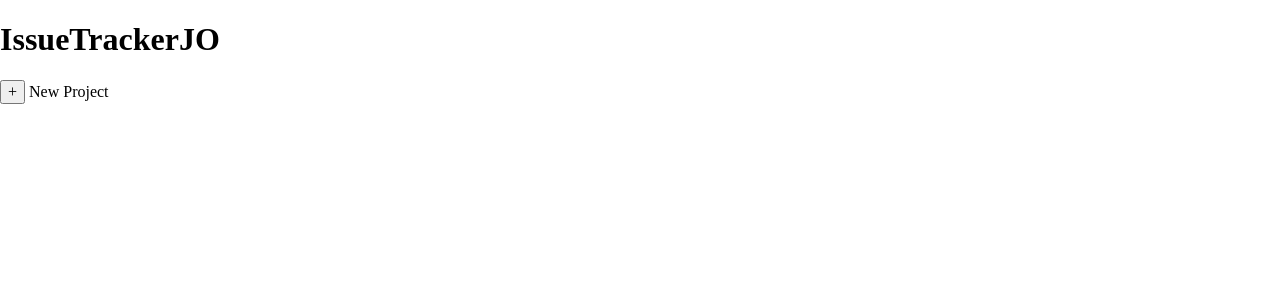
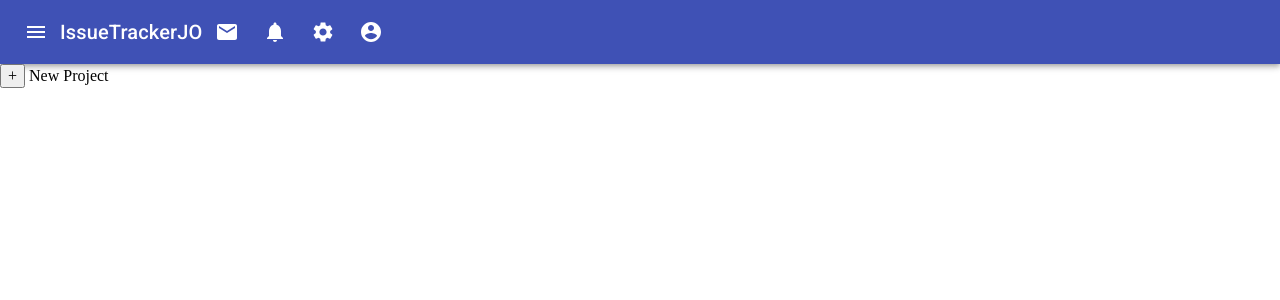
Before and after one commit to jei-0/issuetracker, a React (Create React App) app: page / in a window 1280 px wide. Shown: the top 300 px of the page. Built offline with nearby package versions, Linux system fonts and the light colour scheme.

Commit message:
began to implement material-ui to Header comp

```diff
--- a/src/Components/Header.js
+++ b/src/Components/Header.js
@@ -1,7 +1,41 @@
+import { AppBar, Toolbar, Typography, IconButton } from "@material-ui/core";
+import MenuIcon from "@material-ui/icons/Menu";
+import MailIcon from "@material-ui/icons/Mail";
+import NotificationsIcon from "@material-ui/icons/Notifications";
+import AccountCircle from "@material-ui/icons/AccountCircle";
+import SettingsIcon from "@material-ui/icons/Settings";
+
 const Header = (props) => {
   return (
     <header>
-      <h1 className={props.className}>IssueTrackerJO</h1>
+      <AppBar position="static">
+        <Toolbar>
+          <IconButton edge="start" color="inherit" aria-label="open drawer">
+            <MenuIcon />
+          </IconButton>
+          <Typography noWrap variant="h6">
+            IssueTrackerJO
+          </Typography>
+          <div>
+            <IconButton color="inherit" aria-label="show mails">
+              <MailIcon />
+            </IconButton>
+            <IconButton color="inherit" aria-label="show notifications">
+              <NotificationsIcon />
+            </IconButton>
+            <IconButton color="inherit" aria-label="go to settings">
+              <SettingsIcon />
+            </IconButton>
+            <IconButton
+              edge="end"
+              aria-label="account of current user"
+              color="inherit"
+            >
+              <AccountCircle />
+            </IconButton>
+          </div>
+        </Toolbar>
+      </AppBar>
     </header>
   );
 };
```
